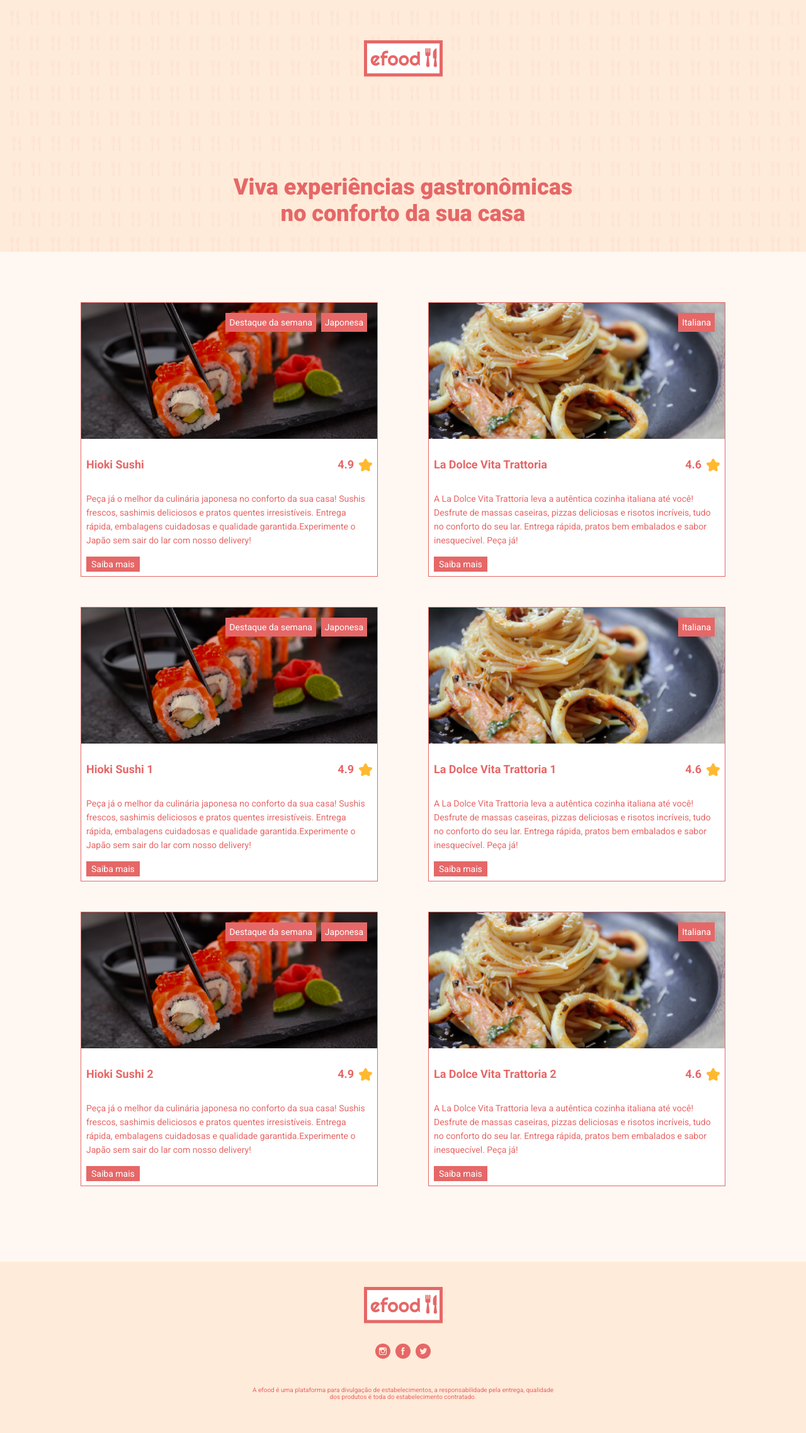
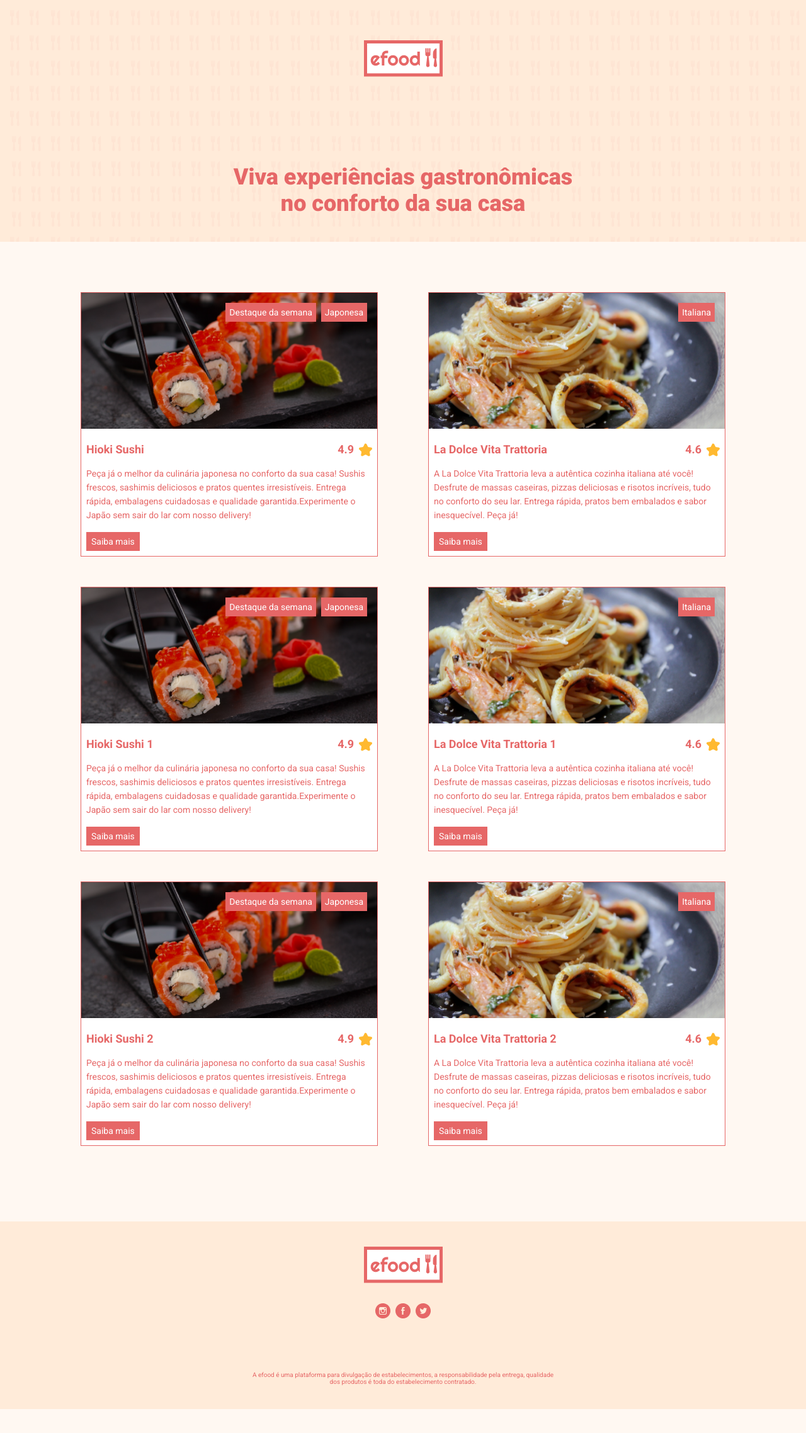
Before and after one commit to lipesms/EFood, a React (Vite) app: page / in a window 1280 px wide. Shown: the top 2276 px of the page at 63% size. After the commit the page ends 2238 px from the top, so only its background shows below. Built offline with nearby package versions, Linux system fonts and the light colour scheme; the HTML template or start-up script is replaced by a standard one.

Commit message:
fix: espaçamento dos elementos

```diff
--- a/src/components/Button/styles.ts
+++ b/src/components/Button/styles.ts
@@ -3,21 +3,24 @@ import styled from 'styled-components'
 import { colors } from '../../styles'
 
 export const RestaurantLink = styled(Link)`
-  background-color: ${colors.laranjaClaro};
+  display: inline-block;
+  padding: 4px 8px;
+  margin-top: 16px;
   color: ${colors.branco};
   text-decoration: none;
-  padding: 4px 8px;
+  background-color: ${colors.laranjaClaro};
 `
 export const FoodLink = styled.button`
   display: block;
   width: 100%;
-  background-color: ${colors.bege};
+  padding: 4px 8px;
+  margin-top: 8px;
   color: ${colors.laranjaClaro};
-  text-decoration: none;
-  padding: 4px 8px;
-  border: none;
   font-weight: bold;
   text-align: center;
+  text-decoration: none;
   font-size: 14px;
+  background-color: ${colors.bege};
+  border: none;
   cursor: pointer;
 `
--- a/src/components/Card/styles.ts
+++ b/src/components/Card/styles.ts
@@ -34,10 +34,6 @@ export const TextContainer = styled.div<Props>`
   h3 {
     font-size: ${(props) => (isRestaurant(props.type) ? '18px' : '16px')};
   }
-
-  p {
-    padding: ${(props) => (isRestaurant(props.type) ? '16px 0' : '8px 0')};
-  }
 `
 
 export const TitleReview = styled.div<Props>`
@@ -46,6 +42,7 @@ export const TitleReview = styled.div<Props>`
   justify-content: space-between;
   font-weight: bold;
   font-size: ${(props) => (isRestaurant(props.type) ? '18px' : '16px')};
+  padding: 8px 0 16px;
 
   & > div {
     display: flex;
--- a/src/components/Footer/styles.ts
+++ b/src/components/Footer/styles.ts
@@ -10,6 +10,8 @@ export const FooterContainer = styled.footer`
     display: flex;
     flex-direction: column;
     align-items: center;
+    justify-content: space-between;
+    height: 100%;
   }
 
   p {
@@ -22,5 +24,5 @@ export const FooterContainer = styled.footer`
 export const ProfessionalLinks = styled.ul`
   display: flex;
   gap: 8px;
-  padding: 32px 0 40px;
+  padding: 32px 0 80px;
 `
--- a/src/components/Header/styles.ts
+++ b/src/components/Header/styles.ts
@@ -2,7 +2,7 @@ import styled from 'styled-components'
 
 export const HeaderBG = styled.div`
   width: 100%;
-  height: 50vh;
+  height: 384px;
 `
 
 export const HeaderContainer = styled.header`
```
